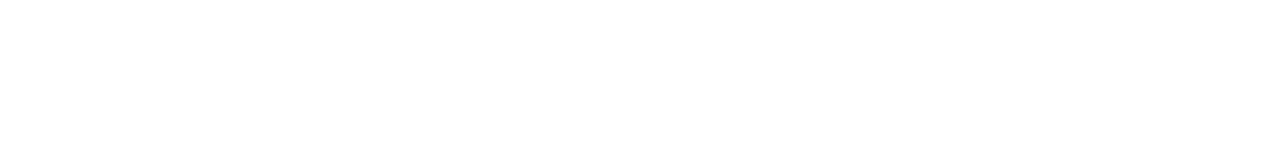
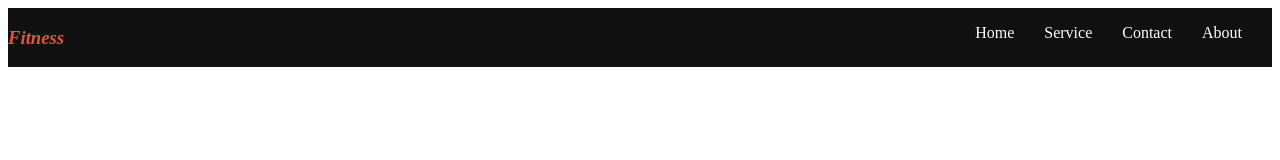
Before and after one commit to Zahedul01/Assignment-2, a plain HTML site: page index.html in a window 1280 px wide. Drawn offline with Linux system fonts and the light colour scheme.

Commit message:
added navbar

```diff
--- a/Styles/architect.css
+++ b/Styles/architect.css
@@ -0,0 +1,44 @@
+@import url('https://fonts.googleapis.com/css2?family=Inter:ital,opsz,wght@0,14..32,100..900;1,14..32,100..900&display=swap');
+
+.inter-font {
+    font-family: "Inter", sans-serif;
+    font-optical-sizing: auto;
+    font-weight: 400;
+    font-style: normal;
+  }
+
+  .brand{
+    font-style: italic;
+    color: #E6533C;
+  }
+
+  /*shared styles*/
+.display-flex{
+    display: flex;
+}
+
+.text-gray{
+    color: #FFFFFF;
+}
+.text-light-gray{
+    color: ;
+}
+
+.bg-light{
+    background-color: #111111;
+}
+
+  /* Navbar related Style  */
+.navbar{
+    justify-content: space-between;
+}
+
+.nav-item{
+    list-style: none;
+    margin-right: 30px;
+}
+
+.nav-link{
+    text-decoration: none;
+
+}
--- a/index.html
+++ b/index.html
@@ -4,8 +4,26 @@
     <meta charset="UTF-8">
     <meta name="viewport" content="width=device-width, initial-scale=1.0">
     <title>Document</title>
+    <link rel="stylesheet" href="Styles/architect.css">
 </head>
 <body>
+    <Header class="bg-light">
+        <nav class="navbar display-flex">
+            <h3 class="brand">Fitness</h3>
+            <Ul class ="nav-links display-flex">
+                <li class="nav-item"><a href="" class="nav-link text-gray">Home</a></li>
+                <li class="nav-item"><a href="" class="nav-link text-gray">Service</a></li>
+                <li class="nav-item"><a href="" class="nav-link text-gray">Contact</a></li>
+                <li class="nav-item"><a href="" class="nav-link text-gray">About</a></li>
+            </Ul>
+        </nav>
 
+    </Header>
+    <Main>
+
+    </Main>
+    <Footer>
+
+    </Footer>
 </body>
 </html>
```
